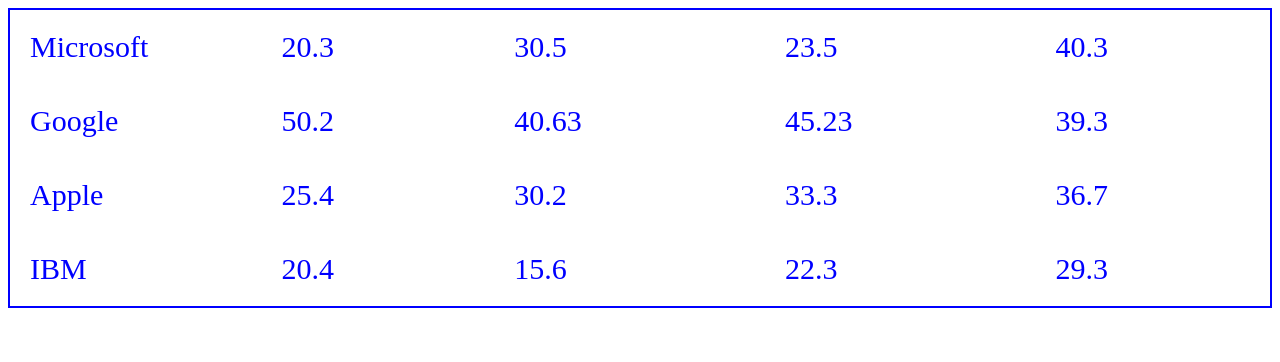
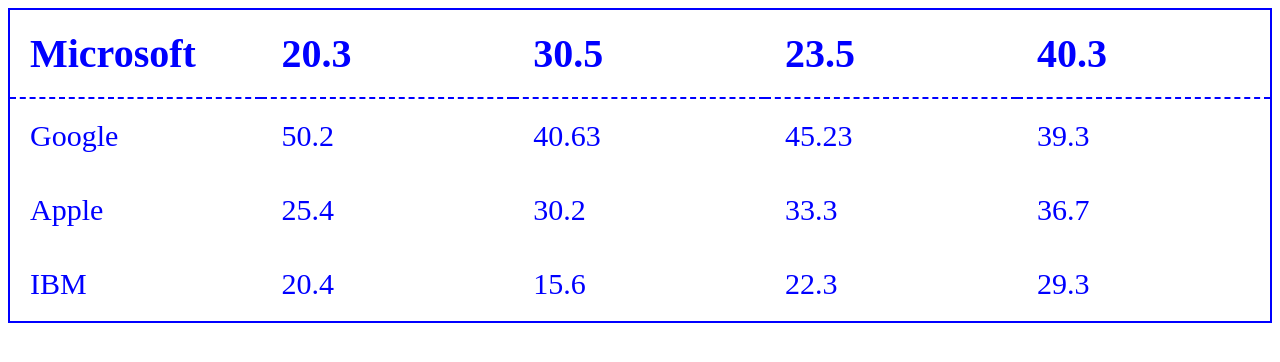
Before and after one commit to AndreyGetsman/AndreyGetsman.github.io, a plain HTML site: page FD_5/table2.html in a window 1280 px wide. Drawn offline with Linux system fonts and the light colour scheme.

Commit message:
izm FD_5

```diff
--- a/FD_5/table2.css
+++ b/FD_5/table2.css
@@ -11,9 +11,9 @@ tr td {
 }
 
 tr:first-child {
-    /* font-size: 40px; */
-    /* font-weight: 700; */
-    /* border-bottom: dashed 2px; */
+    font-size: 40px;
+    font-weight: 700;
+    border-bottom: dashed 2px;
 }
 
 td:first-of-type {
```
